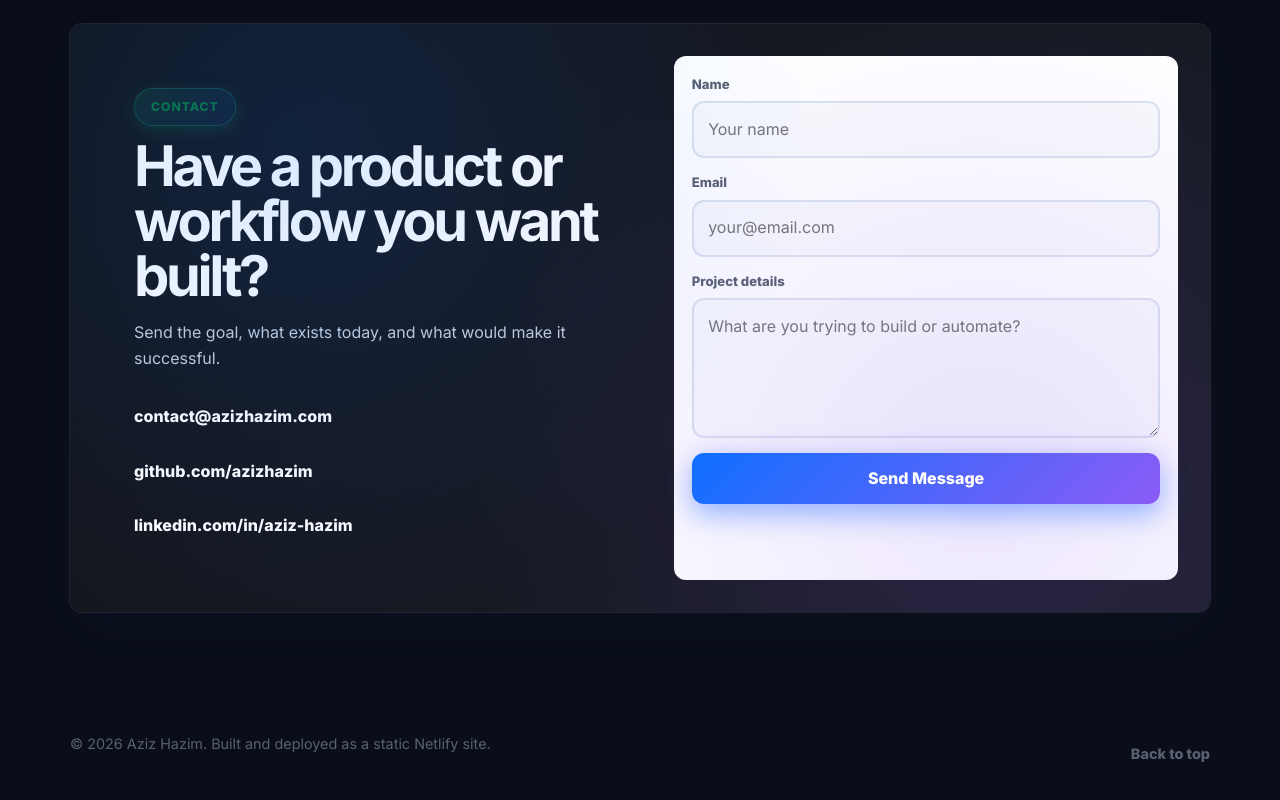
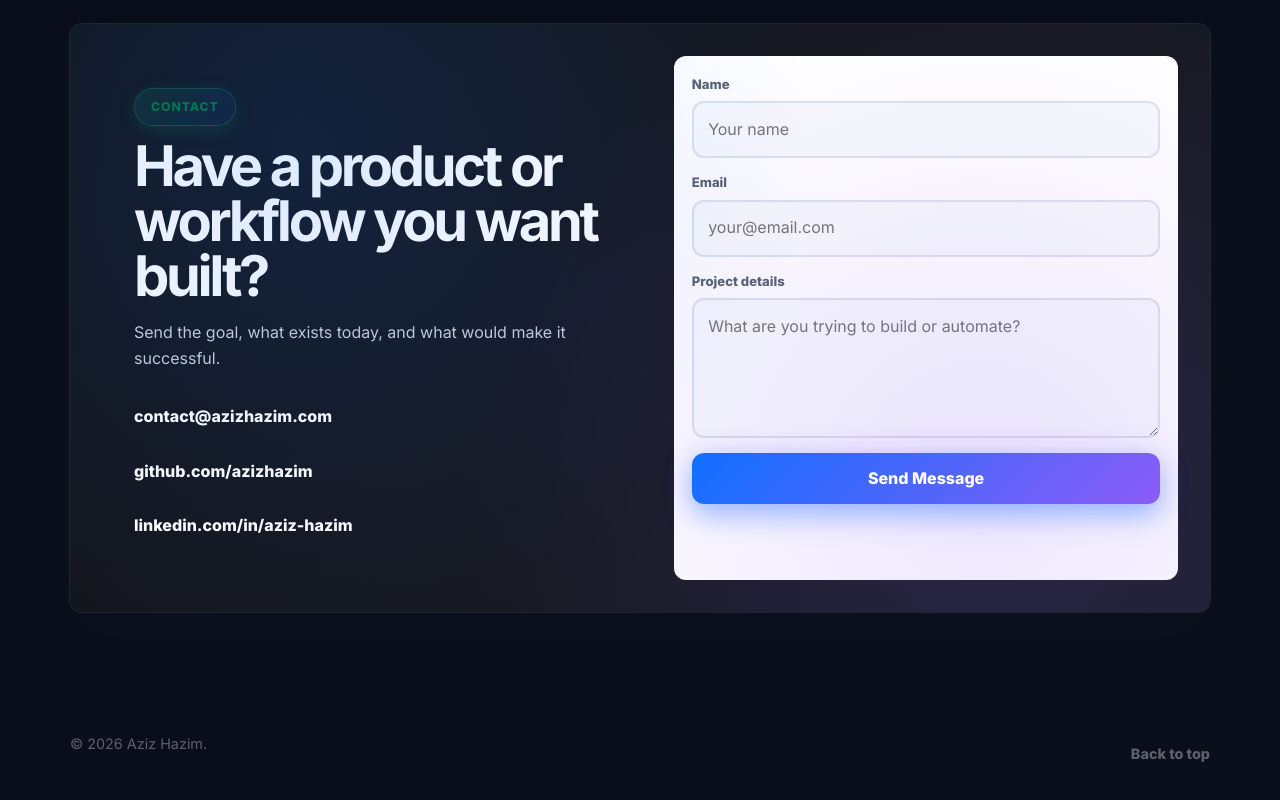
Before and after one commit to azizhazim/azizhazim-website, a plain HTML site: page index.html in a window 1280 px wide. Shown: the part 5200-6000 px from the top of the page. Drawn offline with Linux system fonts and the light colour scheme.

Commit message:
Simplify footer copy

```diff
--- a/index.html
+++ b/index.html
@@ -2064,7 +2064,7 @@
     </main>
 
     <footer>
-        <span>&copy; 2026 Aziz Hazim. Built and deployed as a static Netlify site.</span>
+        <span>&copy; 2026 Aziz Hazim.</span>
         <span><a href="#top">Back to top</a></span>
     </footer>
 
```
